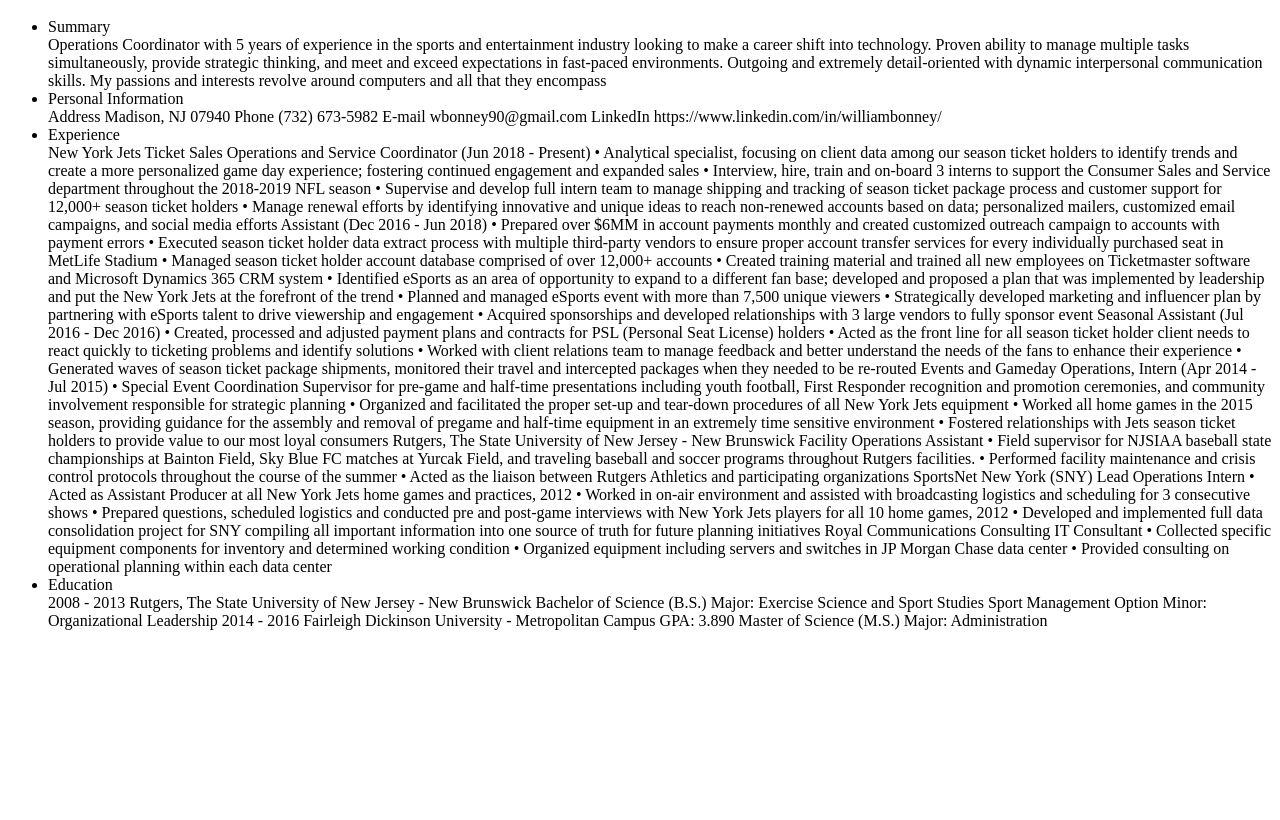
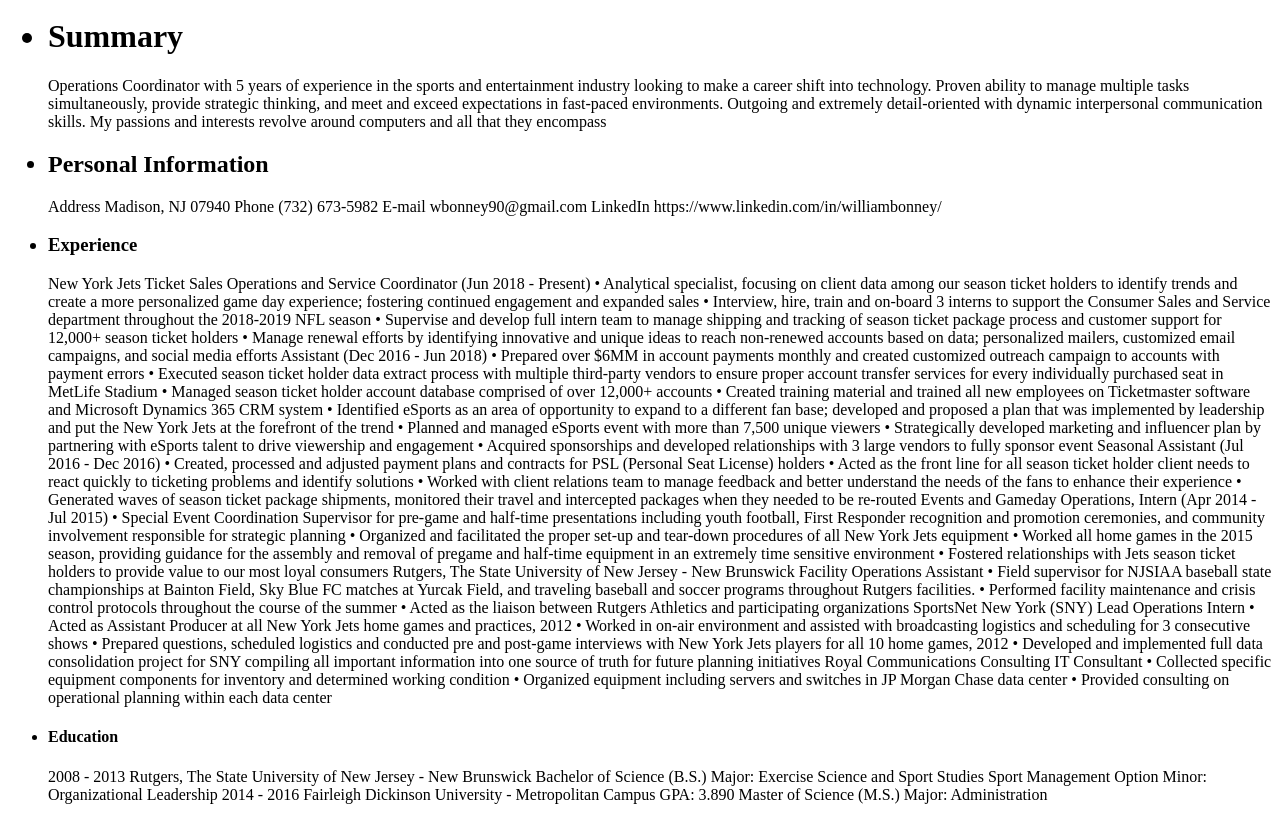
Before and after one commit to Wbonney90/Wbonney90.github.io, a plain HTML site: page index.html in a window 1280 px wide. Shown: the part 48-868 px from the top of the page. Before the commit the page ends 800 px from the top, so only its background shows below. Drawn offline with Linux system fonts and the light colour scheme.

Commit message:
Update index.html

```diff
--- a/index.html
+++ b/index.html
@@ -4,14 +4,14 @@ William Bonney
 </h1>
 
   <ul>
-    <li> Summary </li>
+   <h1><li> Summary </li></h1>
     Operations Coordinator with 5 years of experience in the sports and entertainment industry looking to
 make a career shift into technology. Proven ability to manage multiple tasks simultaneously, provide
 strategic thinking, and meet and exceed expectations in fast-paced environments. Outgoing and
 extremely detail-oriented with dynamic interpersonal communication skills. My passions and interests
 revolve around computers and all that they encompass
 
-       <li> Personal Information </li>
+   <h2> <li> Personal Information </li> </h2>
    Address
 Madison, NJ 07940
 Phone
@@ -21,7 +21,9 @@ wbonney90@gmail.com
 LinkedIn
 https://www.linkedin.com/in/williambonney/
 
-    <li> Experience </li>
+   <body>
+
+    <h3><li> Experience </li></h3>
    New York Jets
 Ticket Sales Operations and Service
 Coordinator (Jun 2018 - Present)
@@ -92,7 +94,7 @@ IT Consultant
 • Organized equipment including servers and switches in JP Morgan Chase data center
 • Provided consulting on operational planning within each data center
 
-    <li> Education </li>
+    <h4><li> Education </li></h4>
    2008 - 2013
 Rutgers, The State University of New Jersey - New Brunswick
 Bachelor of Science (B.S.)
@@ -105,6 +107,7 @@ Metropolitan Campus
 GPA: 3.890
 Master of Science (M.S.)
 Major: Administration
+   </body>
 
   </ui>
 </html>
```
